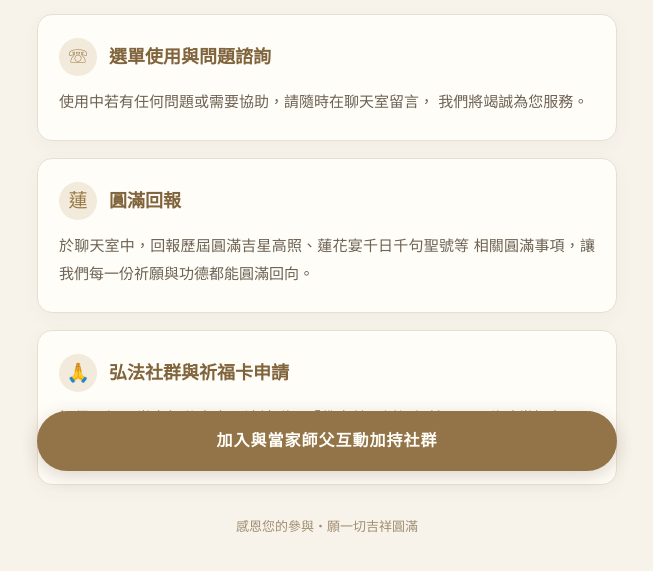
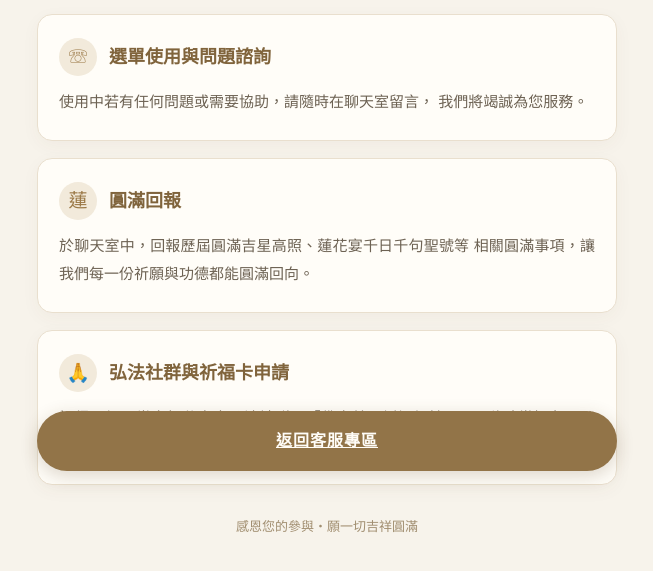
Before and after one commit to dennychiu/fo-guang-customer-service, a plain HTML site: page index.html in a window 1280 px wide. Shown: the part 311-882 px from the top of the page, without its empty margins (313-966 px from the left). Drawn offline with Linux system fonts and the light colour scheme.

Commit message:
Update index.html

```diff
--- a/index.html
+++ b/index.html
@@ -181,8 +181,13 @@
     </div>
   </main>
 
-  <div class="community-button">
-    加入與當家師父互動加持社群
-  </div>
+  <a
+  class="community-button"
+  href="https://lin.ee/VWnV0ZK"
+  target="_blank"
+  rel="noopener noreferrer"
+>
+  返回客服專區
+</a>
 </body>
 </html>
```
